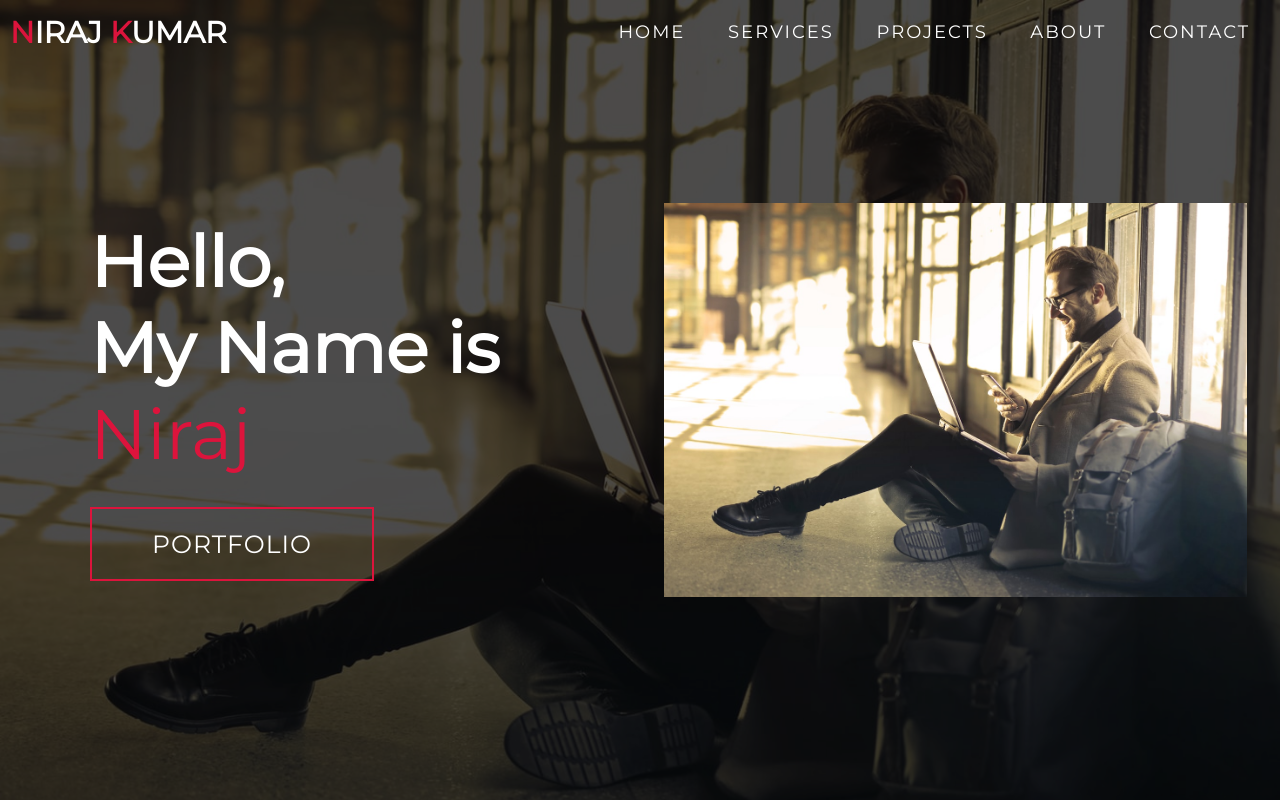
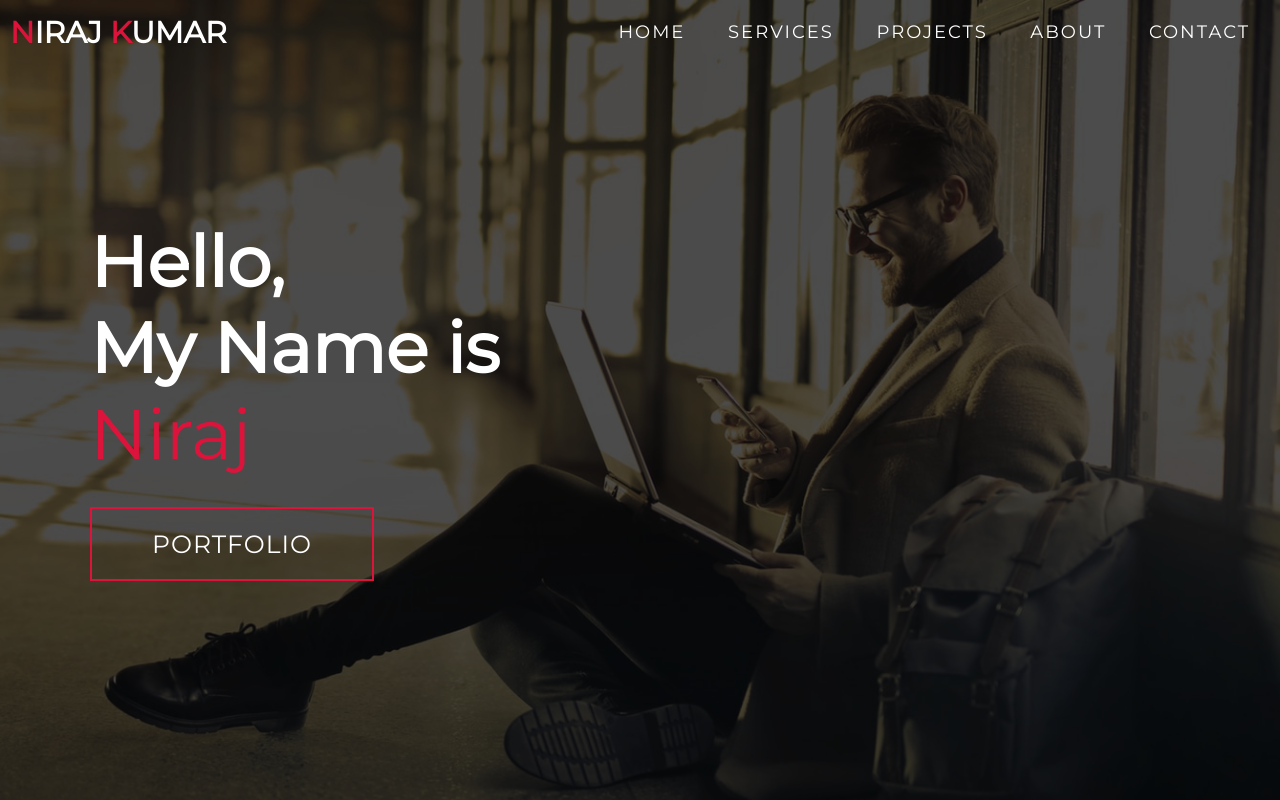
Before and after one commit to Niraj-05/Portfolio, a website: page index.html in a window 1280 px wide. Shown: the top 800 px of the page. Drawn offline with Linux system fonts and the light colour scheme.

Commit message:
Update index.html

```diff
--- a/index.html
+++ b/index.html
@@ -46,7 +46,6 @@
         <h1>Niraj <span></span></h1>
         <a href="#projects" type="button" class="cta btn btn-primary">Portfolio</a>
       </div>
-      <img src="hero-bg.png" alt="No image" class="heroImg">
     </div>
   </section>
   <!-- End Hero Section  -->
```
